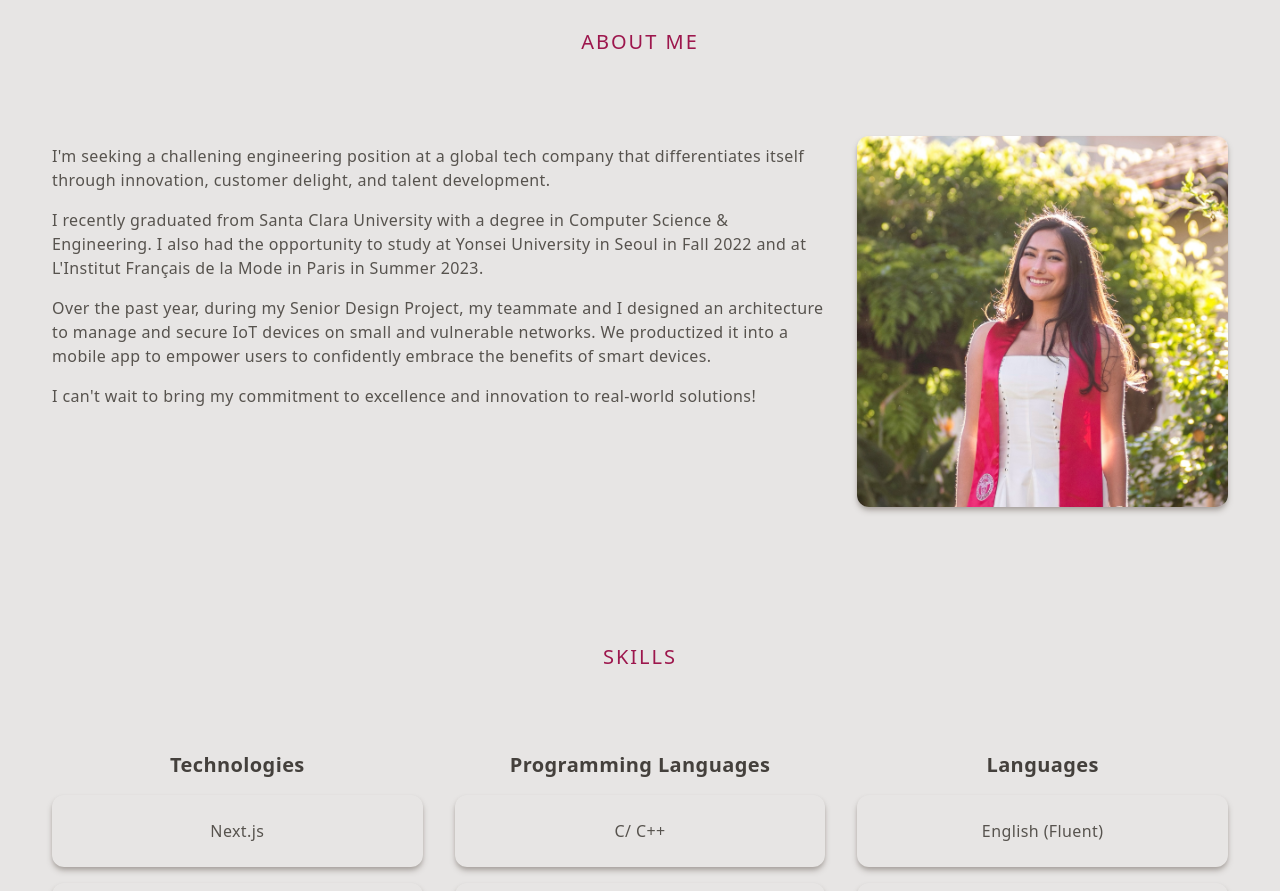
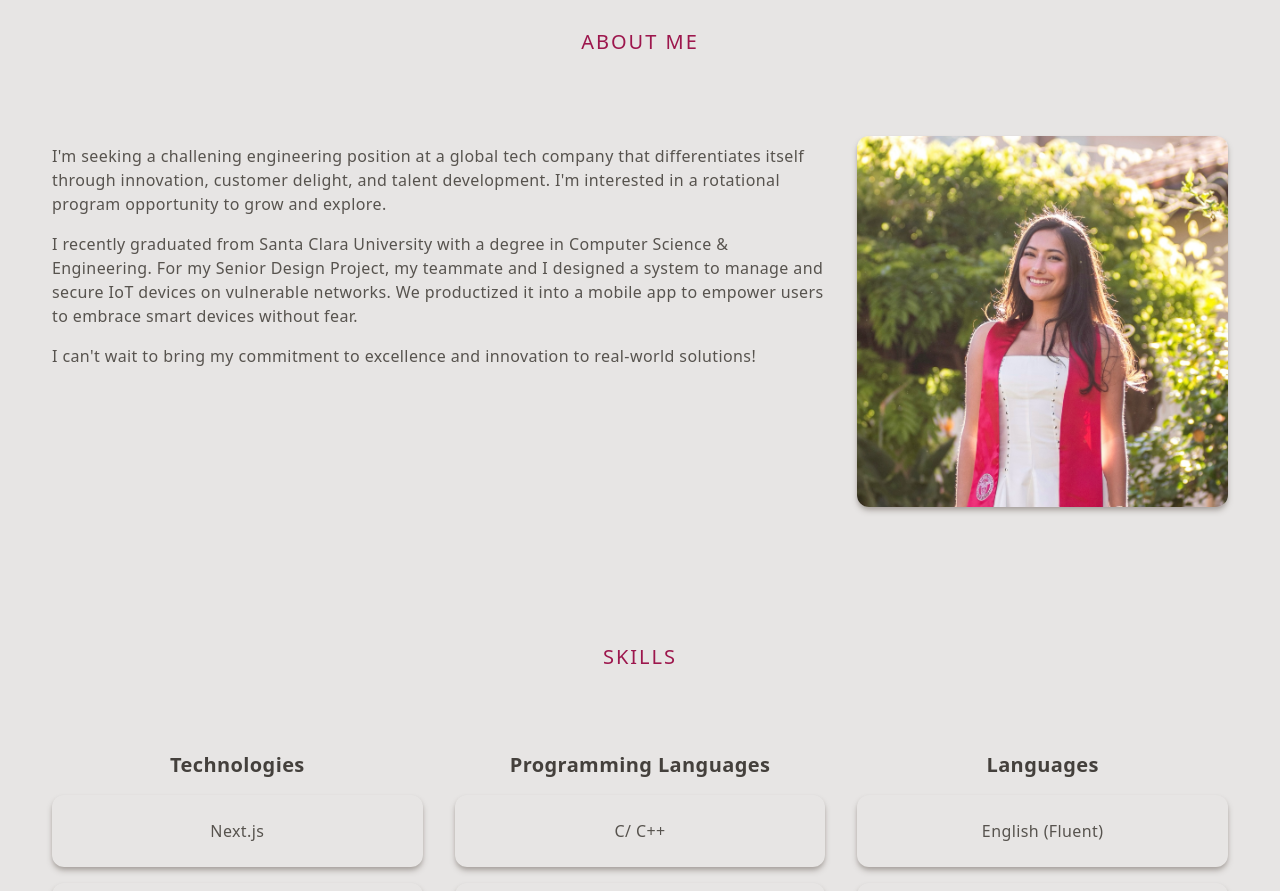
Before and after one commit to cnmorali/Personal-Website, a Next.js app: page / in a window 1280 px wide. Shown: the part 780-1671 px from the top of the page. Built offline with nearby package versions, Linux system fonts and the light colour scheme.

Commit message:
About edits

```diff
--- a/src/app/components/About.jsx
+++ b/src/app/components/About.jsx
@@ -8,9 +8,8 @@ const About = () => {
       <p className='uppercase text-xl tracking-widest text-[#9d174d] text-center mb-12'>About Me</p>
       <div className='max-w-[1240px] m-auto md:grid grid-cols-3 gap-8 p-8'>
         <div className='col-span-2'>
-          <p className='py-2 text-stone-600'>I&apos;m seeking a challening engineering position at a global tech company that differentiates itself through innovation, customer delight, and talent development.</p>
-          <p className='py-2 text-stone-600'>I recently graduated from Santa Clara University with a degree in Computer Science & Engineering. I also had the opportunity to study at Yonsei University in Seoul in Fall 2022 and at L&apos;Institut Français de la Mode in Paris in Summer 2023.</p>
-          <p className='py-2 text-stone-600'> Over the past year, during my Senior Design Project, my teammate and I designed an architecture to manage and secure IoT devices on small and vulnerable networks. We productized it into a mobile app to empower users to confidently embrace the benefits of smart devices.</p>
+          <p className='py-2 text-stone-600'>I&apos;m seeking a challening engineering position at a global tech company that differentiates itself through innovation, customer delight, and talent development. I'm interested in a rotational program opportunity to grow and explore.</p>
+          <p className='py-2 text-stone-600'>I recently graduated from Santa Clara University with a degree in Computer Science & Engineering. For my Senior Design Project, my teammate and I designed a system to manage and secure IoT devices on vulnerable networks. We productized it into a mobile app to empower users to embrace smart devices without fear.</p>
           <p className='py-2 text-stone-600'>I can&apos;t wait to bring my commitment to excellence and innovation to real-world solutions!</p>
         </div>
         <div className='w-full h-auto m-auto flex items-center justify-center'>
```
